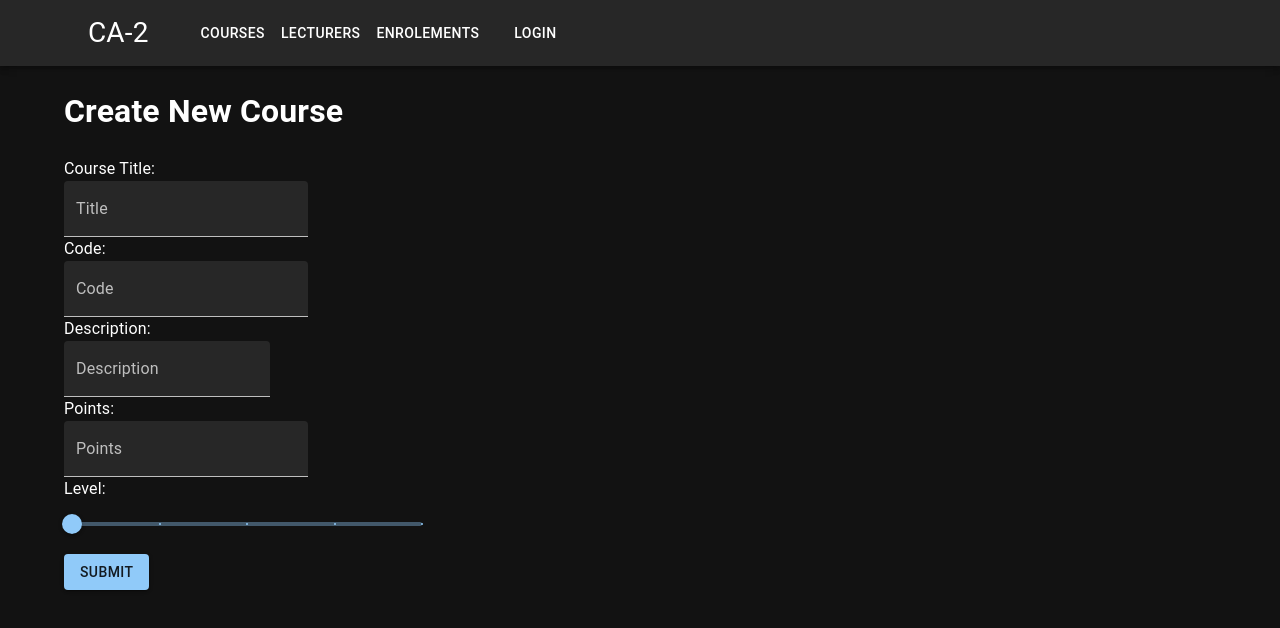
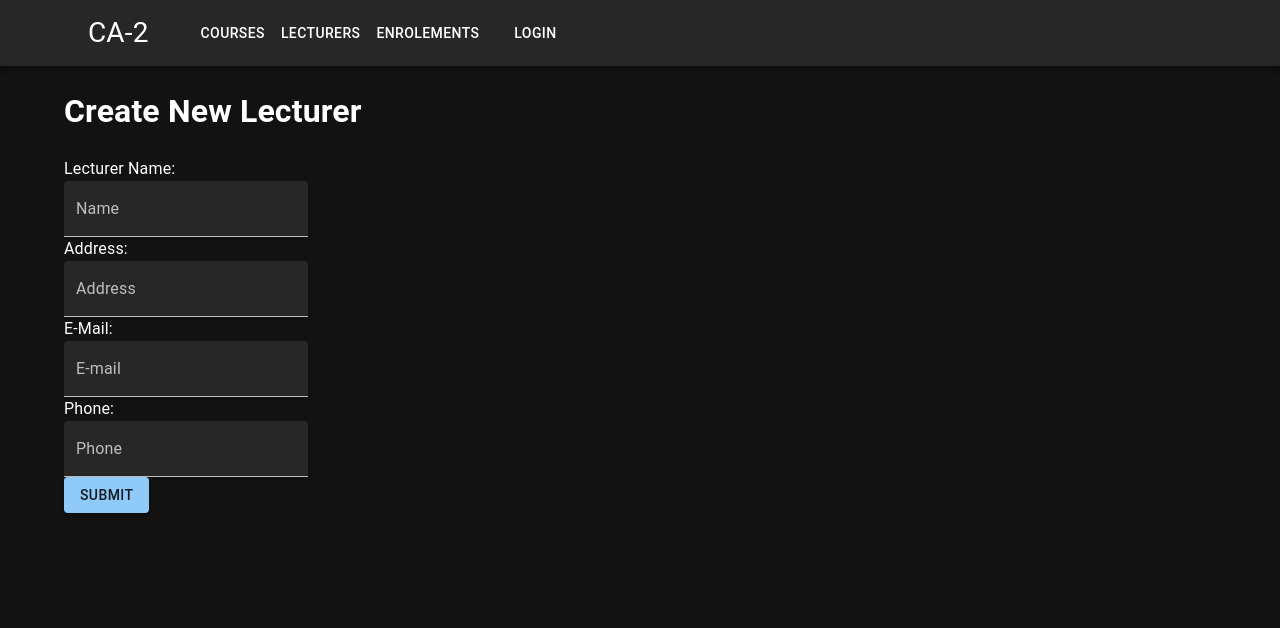
Before and after one commit to ManuJose1/ca2-college-api, a React (Create React App) app: page /lecturers/create in a window 1280 px wide. Shown: the top 628 px of the page. Built offline with nearby package versions, Linux system fonts and the light colour scheme.

Commit message:
create enrolments and lecturers done

```diff
--- a/src/App.js
+++ b/src/App.js
@@ -46,14 +46,14 @@ const App = () => {
             <Route path="/courses/:id/edit" element={<CoursesEdit />} />
 
             <Route path="/lecturers" element={<LecturersIndex />} />
-            <Route path="/lecturers/:id" element={<CoursesShow />} />
-            <Route path="/lecturers/create" element={<CoursesCreate />} />
-            <Route path="/lecturers/:id/edit" element={<CoursesEdit />} />
+            <Route path="/lecturers/:id" element={<LecturersShow />} />
+            <Route path="/lecturers/create" element={<LecturersCreate />} />
+            <Route path="/lecturers/:id/edit" element={<LecturersEdit />} />
 
             <Route path="/enrolments" element={<EnrolmentsIndex />} />
-            <Route path="/enrolments/:id" element={<CoursesShow />} />
-            <Route path="/enrolments/create" element={<CoursesCreate />} />
-            <Route path="/enrolments/:id/edit" element={<CoursesEdit />} />
+            <Route path="/enrolments/:id" element={<EnrolmentsShow />} />
+            <Route path="/enrolments/create" element={<EnrolmentsCreate />} />
+            <Route path="/enrolments/:id/edit" element={<EnrolmentsEdit />} />
           </Routes>
         </Container>
       </Router>
--- a/src/pages/courses/Create.js
+++ b/src/pages/courses/Create.js
@@ -7,9 +7,6 @@ import Button from '@mui/material/Button';
 import { Slider, Typography } from "@mui/material";
 
 const Create = () => {
-  const errorStyle = {
-    color: "red",
-  };
   const navigate = useNavigate();
   const [errors, setErrors] = useState({});
   const [form, setForm] = useState({
--- a/src/pages/enrolments/Create.js
+++ b/src/pages/enrolments/Create.js
@@ -7,6 +7,15 @@ import Button from "@mui/material/Button";
 import { Slider, Typography } from "@mui/material";
 
 const Create = () => {
+  const navigate = useNavigate();
+  const [errors, setErrors] = useState({});
+  const [form, setForm] = useState({
+    title: "",
+    code: "",
+    description: "",
+    points: "",
+    level: "",
+  });
   return <></>;
 };
 
--- a/src/pages/lecturers/Create.js
+++ b/src/pages/lecturers/Create.js
@@ -7,7 +7,122 @@ import Button from "@mui/material/Button";
 import { Slider, Typography } from "@mui/material";
 
 const Create = () => {
-  return <></>;
+  const navigate = useNavigate();
+  const [errors, setErrors] = useState({});
+  const [form, setForm] = useState({
+    name: "",
+    address: "",
+    email: "",
+    phone: "",
+  });
+
+  const handleForm = (e) => {
+    setForm((prevState) => ({
+      ...prevState,
+      [e.target.name]: e.target.value,
+    }));
+  };
+
+  const isRequired = (fields) => {
+    let included = true;
+    setErrors({});
+
+    fields.forEach((field) => {
+      if (!form[field]) {
+        included = false;
+        setErrors((prevState) => ({
+          ...prevState,
+          [field]: {
+            message: `${field} is required!`,
+          },
+        }));
+      }
+    });
+
+    return included;
+  };
+
+  const submitForm = (e) => {
+    e.preventDefault();
+    console.log("submitted", form);
+
+    if (isRequired(["name", "address", "email", "phone"])) {
+      let token = localStorage.getItem("token");
+
+      axios
+        .post("/lecturers", form, {
+          headers: {
+            Authorization: `Bearer ${token}`,
+          },
+        })
+        .then((response) => {
+          console.log(response.data.data);
+          navigate("/lecturers");
+        })
+        .catch((err) => {
+          console.error(err);
+        });
+    }
+  };
+
+  return (
+      <Grid item xs={8}>
+        <h1>Create New Lecturer</h1>
+
+        <div className="form-group">
+        <Typography>Lecturer Name: </Typography>
+        <TextField
+          label="Name"
+          name="name"
+          variant="filled"
+          onChange={handleForm}
+          error={errors.name}
+          helperText={errors.name?.message}
+        />
+        </div>
+
+        <div className="form-group">
+        <Typography>Address: </Typography>
+        <TextField
+          label="Address"
+          name="address"
+          variant="filled"
+          onChange={handleForm}
+          error={errors.address}
+          helperText={errors.address?.message}
+        />
+        </div>
+
+        <div className="form-group">
+        <Typography>E-Mail: </Typography>
+        <TextField
+          label="E-mail"
+          name="email"
+          variant="filled"
+          onChange={handleForm}
+          error={errors.email}
+          helperText={errors.email?.message}
+        />
+        </div>
+
+        <div className="form-group">
+        <Typography>Phone: </Typography>
+        <TextField
+          type="number"
+          label="Phone"
+          name="phone"
+          variant="filled"
+          onChange={handleForm}
+          error={errors.phone}
+          helperText={errors.phone?.message}
+        />
+        </div>
+
+        <Button className='form-group' variant="contained" onClick={submitForm}>
+        Submit
+      </Button>
+      </Grid>
+    );
 };
 
 export default Create;
--- a/src/pages/lecturers/Index.js
+++ b/src/pages/lecturers/Index.js
@@ -3,6 +3,10 @@ import axios from "../../config/api";
 import Loading from "../../components/Loading";
 import LecturerCard from "../../components/LecturerCard";
 import { useAuth } from "../../contexts/AuthContext";
+import Add from "@mui/icons-material/Add";
+import { Grid } from "@mui/material";
+import Button from "@mui/material/Button";
+import { Link } from "react-router-dom";
 
 const Index = () => {
   const { authenticated } = useAuth();
@@ -48,13 +52,27 @@ const Index = () => {
     );
   });
 
+  return (
+    <>
+      <Grid container alignItems="center">
+        <h1>All Courses</h1>
+      </Grid>
+      <Grid container justifyContent="flex-end">
+        <Button
+          startIcon={<Add />}
+          size="md"
+          component={Link}
+          to={"/lecturers/create"}
+        >
+          Create Lecturer
+        </Button>
+      </Grid>
 
-    return(
-        <>
-        <h1>All Lecturers</h1>
+      <br />
+
       {lecturersList}
     </>
-    )
+  );
 };
 
 export default Index;
```
Also changed, not shown: src/pages/courses/Index.js (+7 -3 lines). Lines whose indentation alone changed are shown as unchanged.
